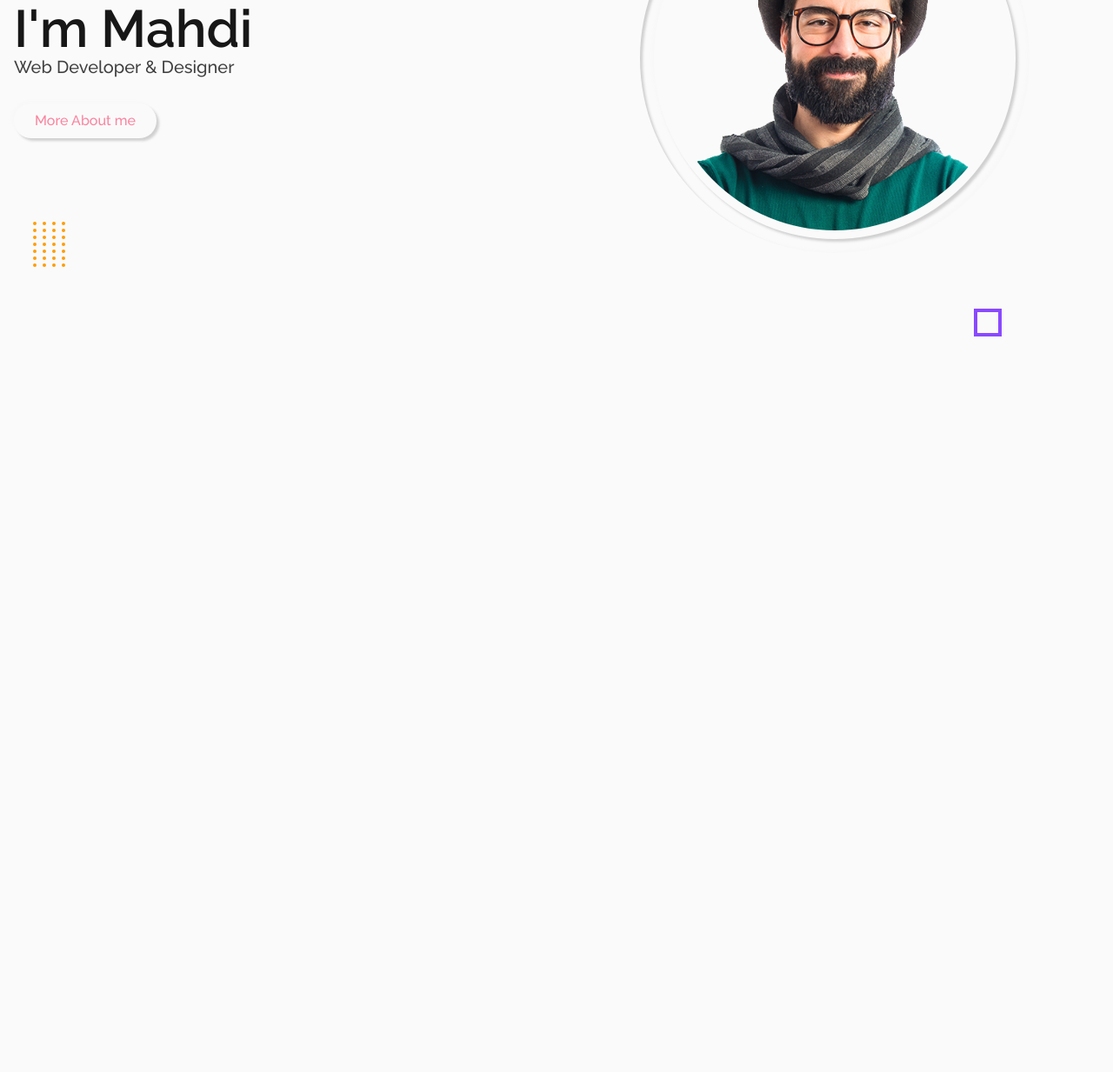
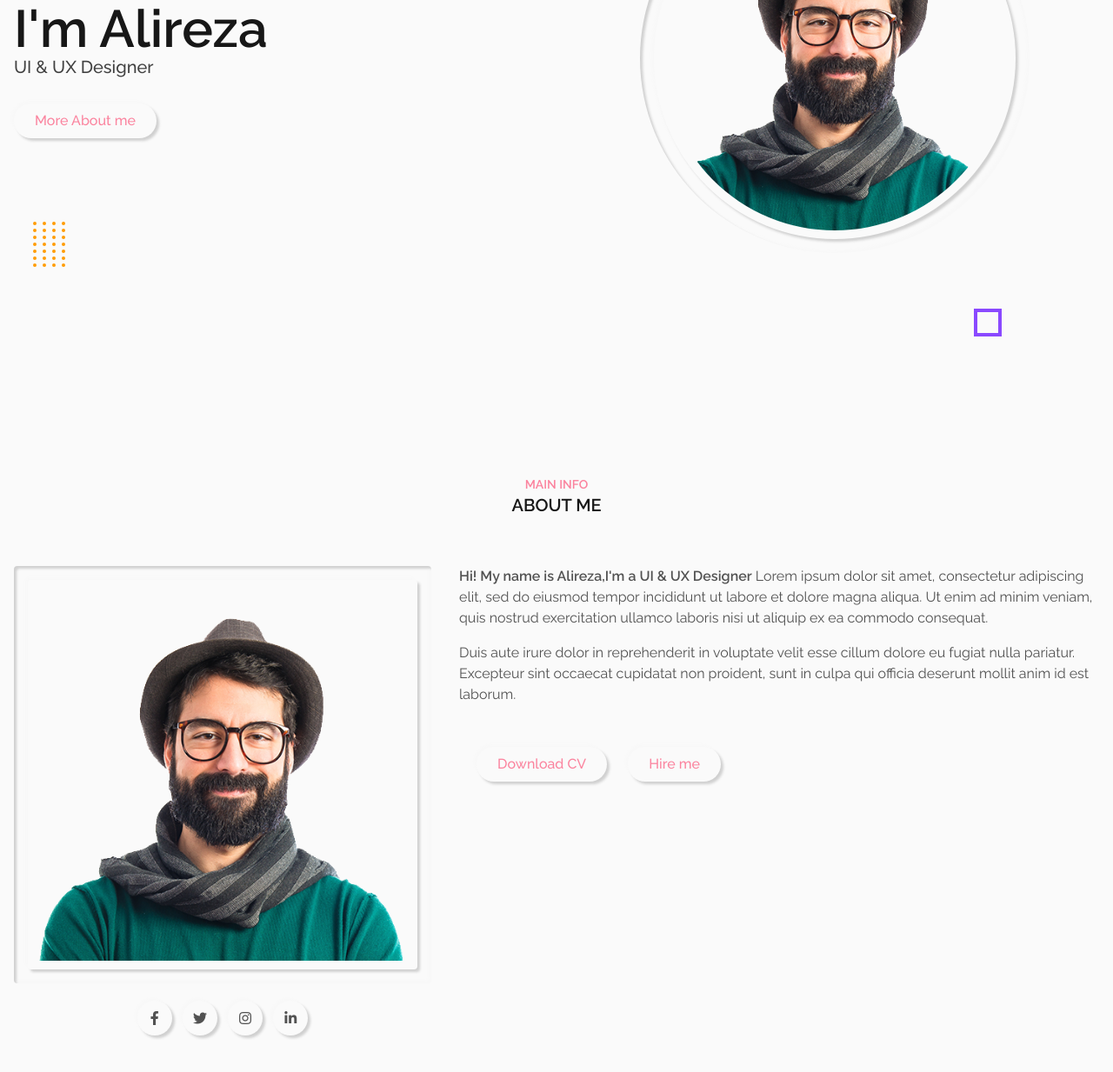
Before and after one commit to mahdihasanzadeh-dev/portfolio, a website built with Vite: page index.html in a window 1280 px wide. Shown: the part 333-1566 px from the top of the page at 87% size. Before the commit the page ends 800 px from the top, so only its background shows below. Built offline with nearby package versions, Linux system fonts and the light colour scheme.

Commit message:
complete social-links in about-section

```diff
--- a/css/style.css
+++ b/css/style.css
@@ -69,6 +69,12 @@ body{
 }
 .effect-5 div{
     @apply w-[1px] bg-[#4dd0e1]
+}
+.section-title{
+    @apply bg-transparent py-0 px-4 flex-shrink-0 flex-grow-0 basis-full max-w-full text-center mb-14
+}
+.section-title h2{
+    @apply bg-transparent inline-block text-xl font-bold text-neutral-900 uppercase m-0 before:content-[attr(data-heading)] before:block before:text-sm before:font-semibold before:text-red-light
 }
 /* ---
 header
@@ -150,3 +156,39 @@ home section
 .home-section .home-img .img-box img{
     @apply w-full rounded-full border-[10px] border-solid border-transparent
 }
+/* ----------
+about section
+-----------*/
+.about-section{
+    @apply bg-transparent py-20 px-0 min-h-screen
+}
+.about-section .about-img{
+    @apply bg-transparent flex-shrink-0 flex-grow-0 basis-2/5 max-w-[40%] py-0 px-4
+}
+.about-section .about-img .social-links{
+    @apply bg-transparent mt-5 text-center
+}
+.about-section .about-img .social-links a{
+    @apply inline-block w-10 h-10 rounded-full text-base text-center  text-neutral-600 mx-1 transition-all after:rounded-full hover:text-red-light
+}
+.about-section .about-img .social-links a i{
+    @apply leading-10
+}
+.about-section .about-img .img-box{
+    @apply p-4 rounded
+}
+.about-section .about-img .img-box img{
+    @apply w-full border-[10px] border-transparent rounded
+}
+.about-section .about-info{
+    @apply bg-transparent flex-shrink-0 flex-grow-0 basis-3/5 max-w-[60%]  py-0 px-4
+}
+.about-section .about-info p{
+    @apply text-base leading-6 mb-4 text-neutral-600
+}
+.about-section .about-info span{
+    @apply font-semibold
+}
+.about-section .about-info .btn-1{
+    @apply mt-8 ml-5
+}
--- a/index.html
+++ b/index.html
@@ -103,8 +103,8 @@
       <div class="row full-screen items-center">
         <div class="home-text">
           <p>Hello</p>
-          <h2>I'm Mahdi</h2>
-          <h1>Web developer & Designer</h1>
+          <h2>I'm Alireza</h2>
+          <h1>UI & UX Designer  </h1>
           <a href="#" class="btn-1 shadow-outer hover-in-shadow">More About me</a>
         </div>
         <div class="home-img">
@@ -117,6 +117,45 @@
   </section>
   <!-- home section end -->
 
+  <!-- about section start -->
+  <section class="about-section section">
+    <div class="container">
+      <div class="row">
+        <div class="section-title">
+          <h2 data-heading="main info">About me</h2>
+        </div>
+      </div>
+      <div class="row">
+        <div class="about-img">
+          <div class="img-box shadow-inner">
+            <img src="img/profile-pic.png" alt="profile" class="shadow-outer" />
+          </div>
+          <!-- social-link start -->
+          <div class="social-links">
+            <a href="#" class="hover-in-shadow shadow-outer"><i class="fab fa-facebook-f"></i></a>
+            <a href="#" class="hover-in-shadow shadow-outer"><i class="fab fa-twitter"></i></a>
+            <a href="#" class="hover-in-shadow shadow-outer"><i class="fab fa-instagram"></i></a>
+            <a href="#" class="hover-in-shadow shadow-outer"><i class="fab fa-linkedin-in"></i></a>
+          </div>
+          <!-- social-link end-->
+        </div>
+        <div class="about-info">
+          <p>
+            <span>Hi! My name is Alireza,I'm a UI & UX Designer</span>
+            Lorem ipsum dolor sit amet, consectetur adipiscing elit, sed do eiusmod tempor incididunt ut labore et dolore magna aliqua. Ut enim ad minim veniam, quis nostrud exercitation ullamco laboris nisi ut aliquip ex ea commodo consequat.
+            <p>Duis aute irure dolor in reprehenderit in voluptate velit esse cillum dolore eu fugiat nulla pariatur. Excepteur sint occaecat cupidatat non proident, sunt in culpa qui officia deserunt mollit anim id est laborum.</p>
+          </p>
+          <a href="cv.pdf" class="btn-1 hover-in-shadow shadow-outer">Download CV</a>
+          <a href="#" class="btn-1 hover-in-shadow shadow-outer">Hire me</a>
+        </div>
+      </div>
+      <!-- about-tabs start -->
+      <!-- about-tabs end -->
+    </div>
+  </section>
+  <!-- about section end -->
+
+
   <!-- main js -->
   <script src="./js/main.js" type="module"></script>
   <!-- style switcher js -->
```
